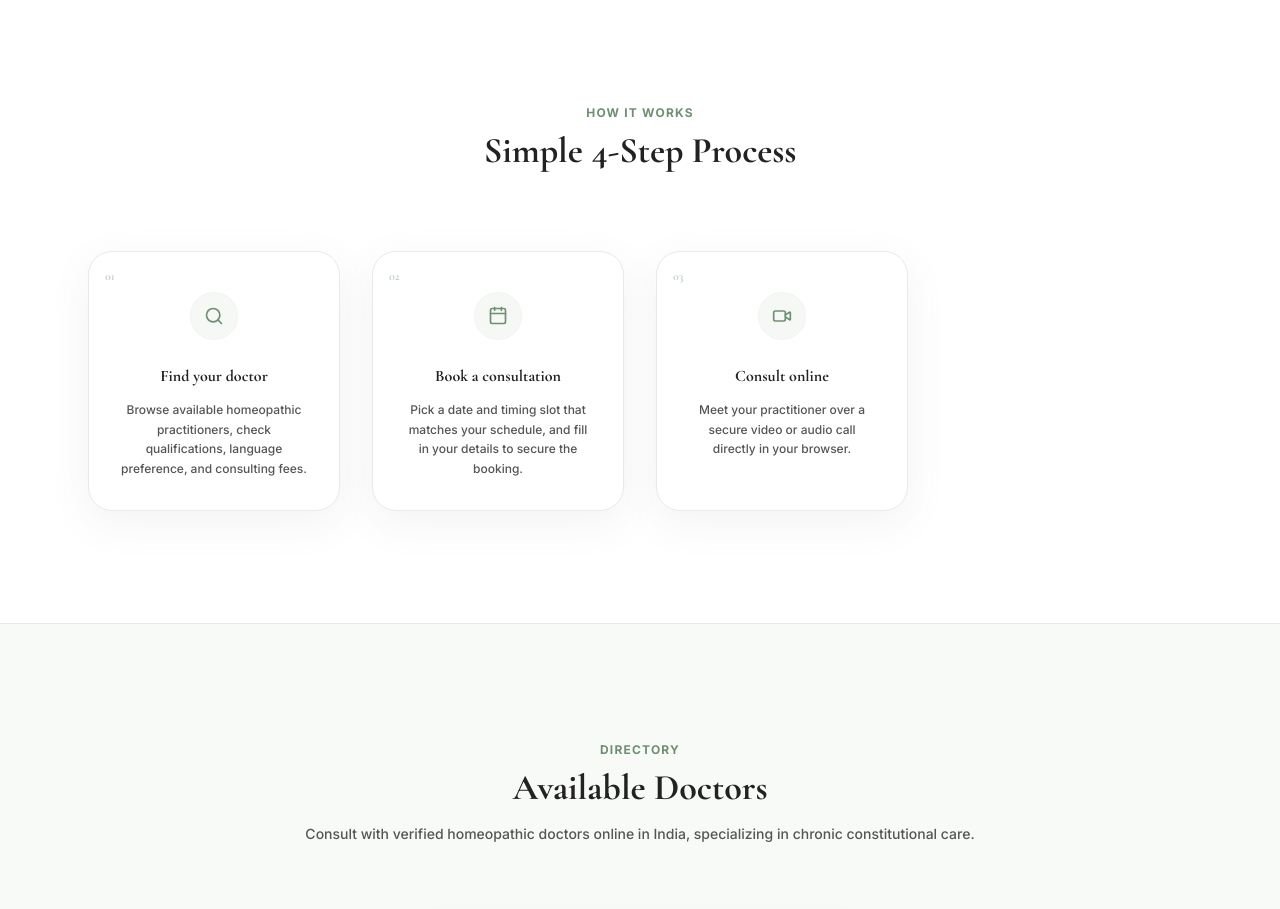
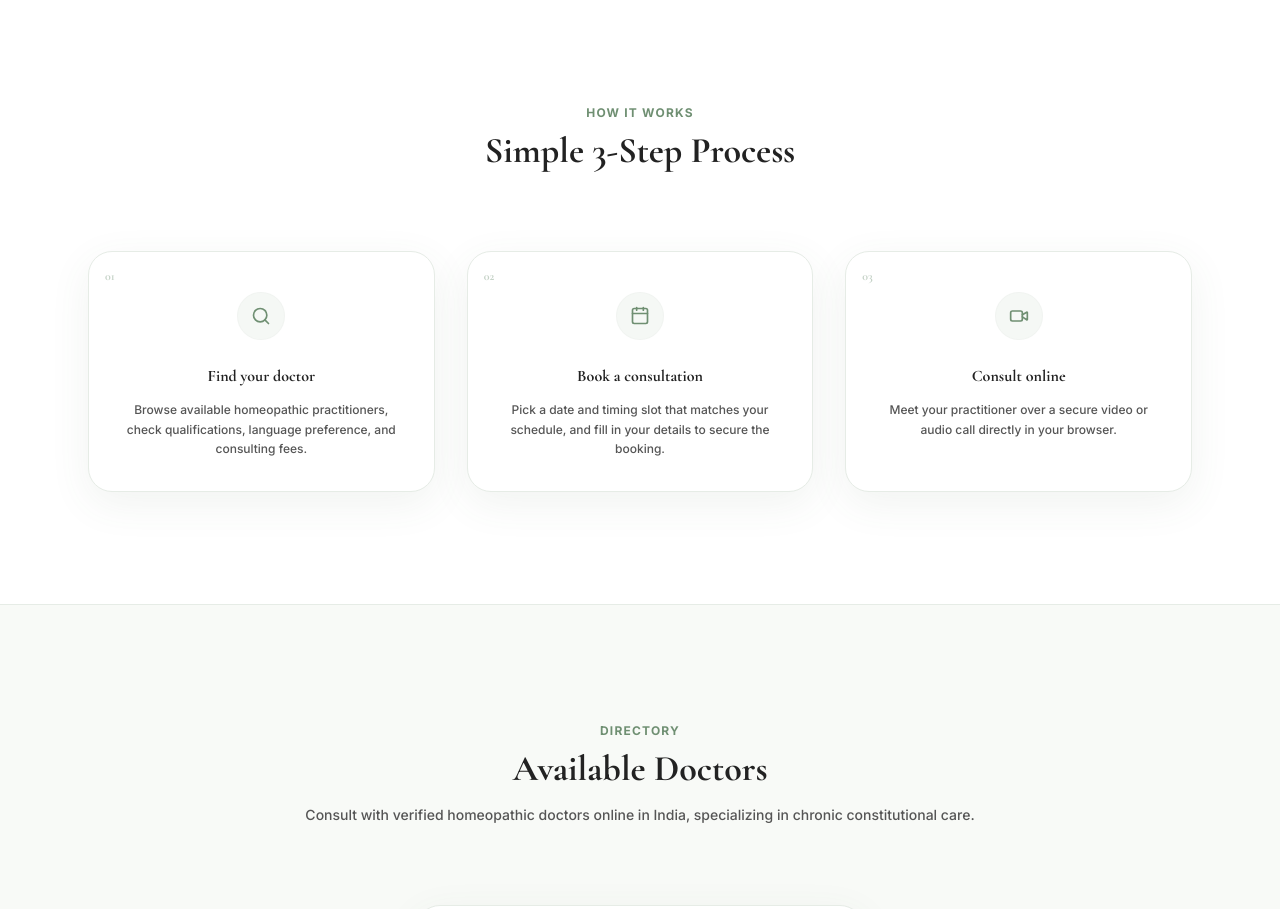
Before and after one commit to vitahomeo15/vitahomeo, a Next.js app: page / in a window 1280 px wide. Shown: the part 960-1869 px from the top of the page. Built offline with nearby package versions, Linux system fonts and the light colour scheme.

Commit message:
fix(landing): update to 3-step process and fix grid columns

```diff
--- a/src/app/page.tsx
+++ b/src/app/page.tsx
@@ -222,10 +222,10 @@ export default function Home() {
           <div className="max-w-6xl mx-auto px-6">
             <div className="text-center max-w-2xl mx-auto mb-20">
               <span className="text-xs font-bold text-brand uppercase tracking-widest">How It Works</span>
-              <h2 className="text-3xl md:text-4xl font-bold text-ink dark:text-white mt-2 font-display">Simple 4-Step Process</h2>
+              <h2 className="text-3xl md:text-4xl font-bold text-ink dark:text-white mt-2 font-display">Simple 3-Step Process</h2>
             </div>
 
-            <div className="grid grid-cols-1 sm:grid-cols-2 lg:grid-cols-4 gap-8 relative">
+            <div className="grid grid-cols-1 sm:grid-cols-2 lg:grid-cols-3 gap-8 relative">
               {howItWorksSteps.map((step, idx) => (
                 <div key={idx} className="relative bg-white dark:bg-[#141e14] border border-[#E6ECE6] dark:border-[#1d2a1a] p-8 rounded-card flex flex-col items-center text-center shadow-card-premium hover:border-brand/35 hover:shadow-floating-premium transition-all duration-300">
                   <div className="absolute top-4 left-4 text-xs font-bold text-brand/40 dark:text-brand/30 font-display">
```
